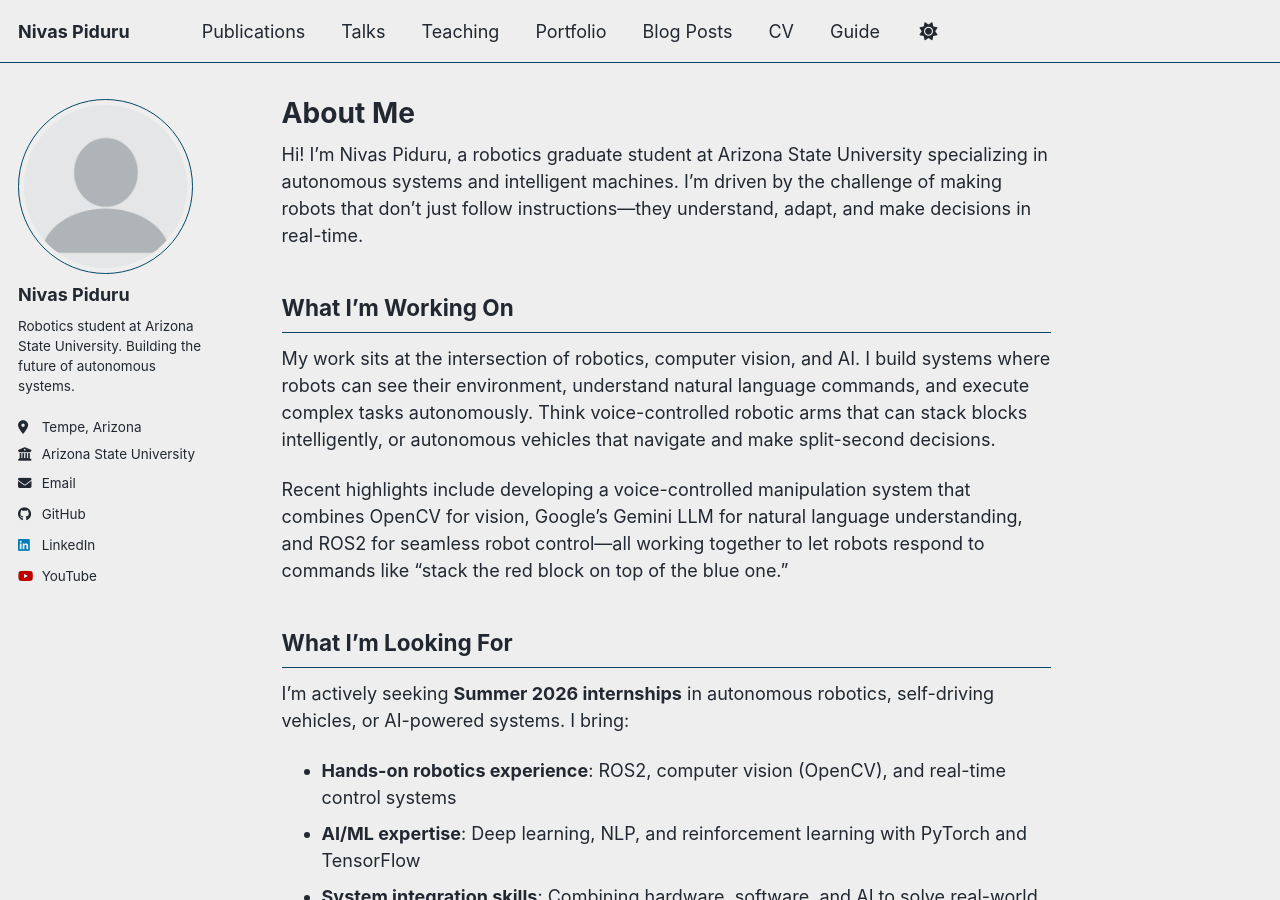
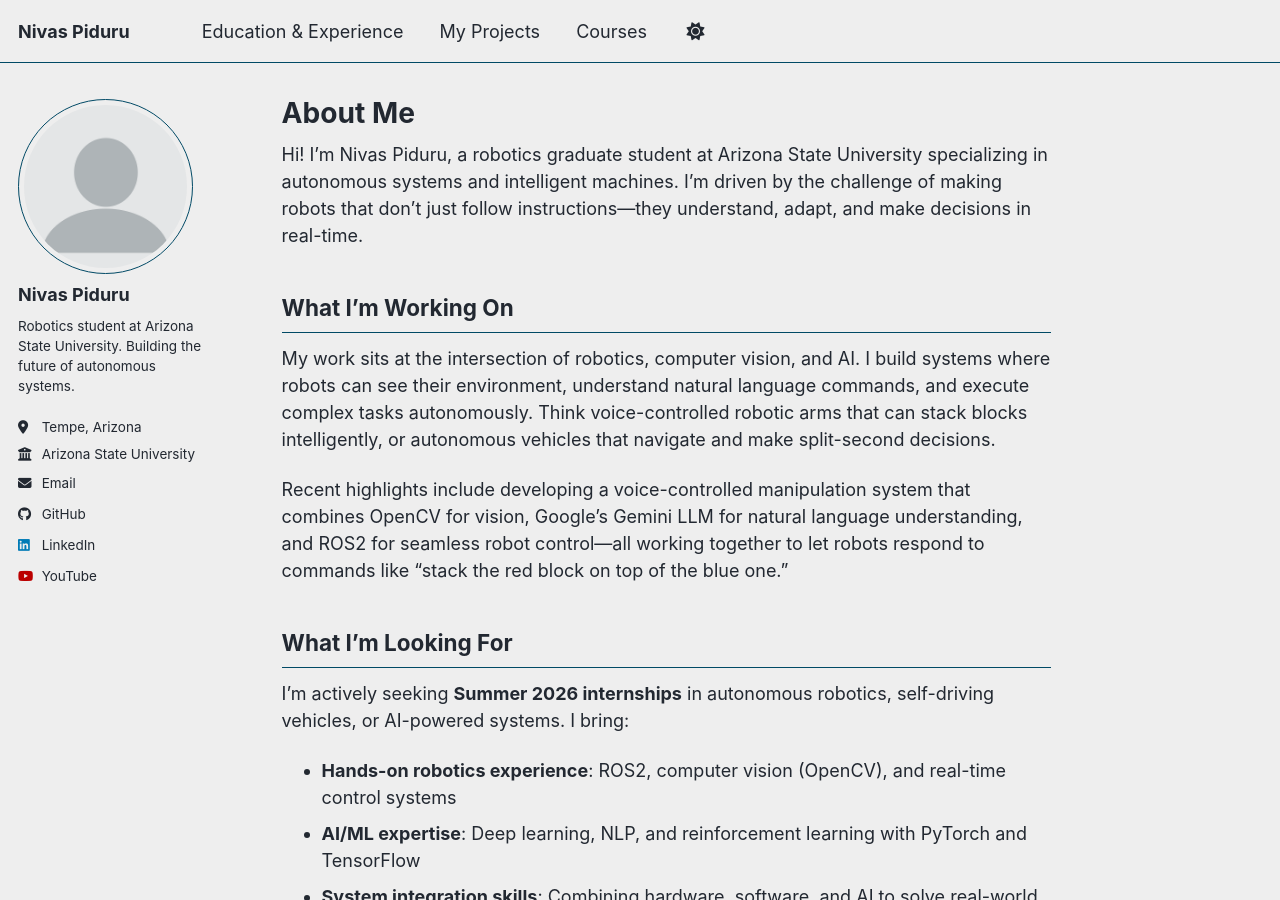
Before and after one commit to NivasPiduru/nivaspiduru.github.io, a Jekyll site: the page built from _pages/about.md, in a window 1280 px wide and 900 px high. Built offline with Jekyll 4.4.1, drawn with Linux system fonts in a browser that asks for light colours; a script bundle is joined from its source files by our own code; library files that are not in the unit come from our copies.

Commit message:
Update navigation.yml

```diff
--- a/_data/navigation.yml
+++ b/_data/navigation.yml
@@ -8,26 +8,11 @@
 #      Markdown formatted page while the second is generated using JSON.
 
 main:
-  - title: "Publications"
-    url: /publications/
+  - title: "Education & Experience"
+    url: /cv/
 
-  - title: "Talks"
-    url: /talks/
-
-  - title: "Teaching"
-    url: /teaching/
-
-  - title: "Portfolio"
+  - title: "My Projects"
     url: /portfolio/
 
-  - title: "Blog Posts"
-    url: /year-archive/
-
-  - title: "CV"
-    url: /cv/
-
-  # - title: "CV"
-  #   url: /cv-json/
-
-  - title: "Guide"
-    url: /markdown/
+  - title: "Courses"
+    url: /teaching/
```
